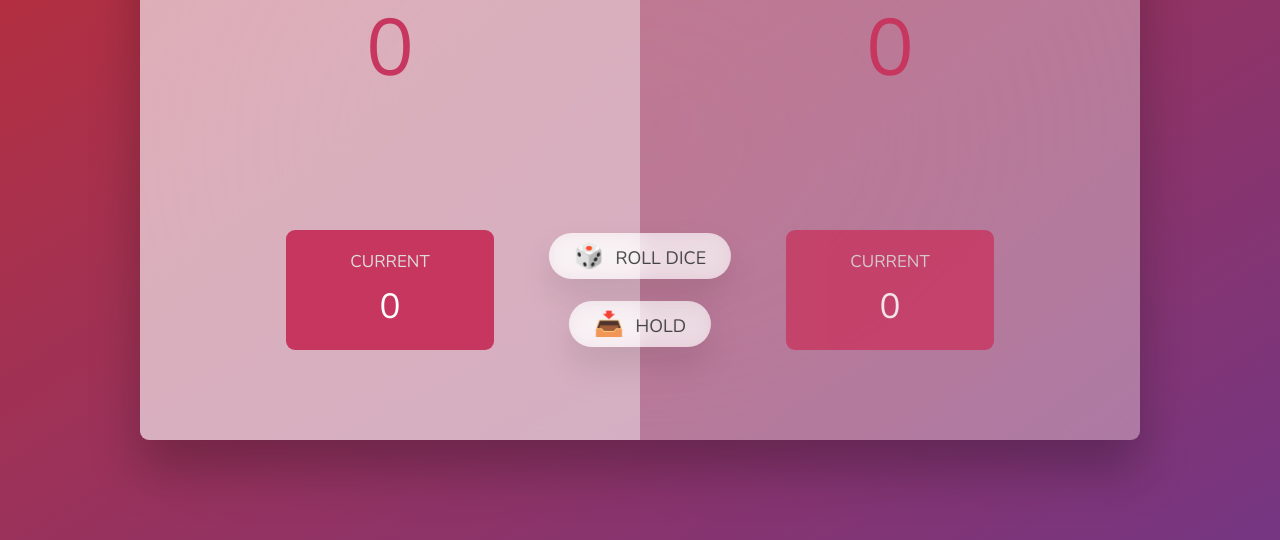
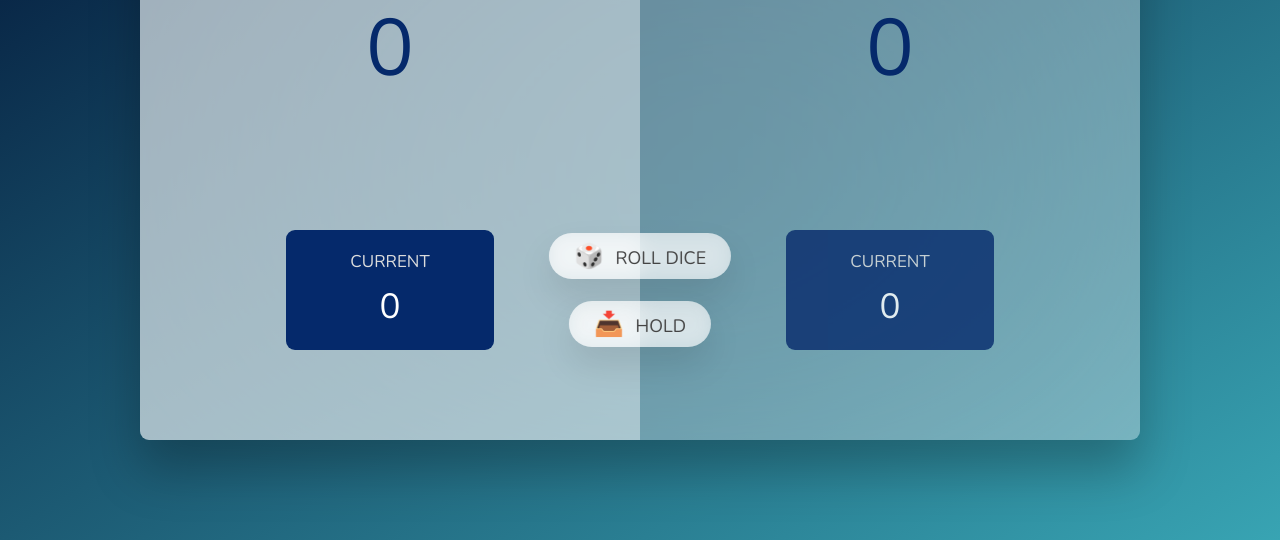
Before and after one commit to kpratyush12345/2Player-Dice-Game, a plain HTML site: page index.html in a window 1280 px wide. Shown: the part 260-800 px from the top of the page. Drawn offline with nearby package versions, Linux system fonts and the light colour scheme.

Commit message:
Update style.css

```diff
--- a/style.css
+++ b/style.css
@@ -16,7 +16,7 @@ body {
   font-weight: 400;
   height: 100vh;
   color: #333;
-  background-image: linear-gradient(to top left, #753682 0%, #bf2e34 100%);
+  background-image: linear-gradient(to top left, #38a4b3 0%, #001033 100%);
   display: flex;
   align-items: center;
   justify-content: center;
@@ -59,7 +59,7 @@ main {
 .score {
   font-size: 8rem;
   font-weight: 300;
-  color: #c7365f;
+  color: #05296b;
   margin-bottom: auto;
 }
 
@@ -78,7 +78,7 @@ main {
 }
 
 .current {
-  background-color: #c7365f;
+  background-color: #05296b;
   opacity: 0.8;
   border-radius: 9px;
   color: #fff;
@@ -158,12 +158,12 @@ main {
 }
 
 .player--winner {
-  background-color: #2f2f2f;
+  background-color: #474747;
 }
 
 .player--winner .name {
   font-weight: 700;
-  color: #c7365f;
+  color: #05296b;
 }
 
 .hidden {
```
